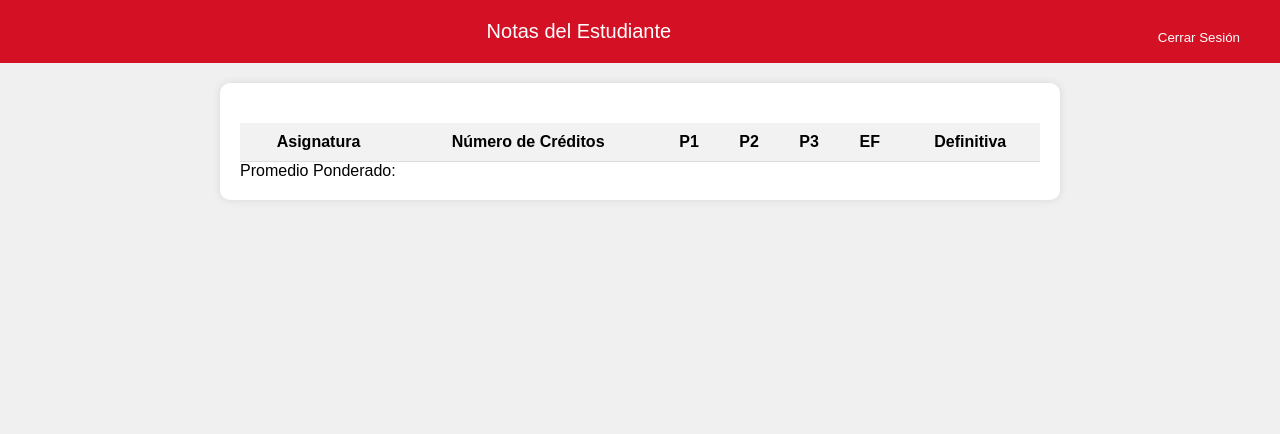
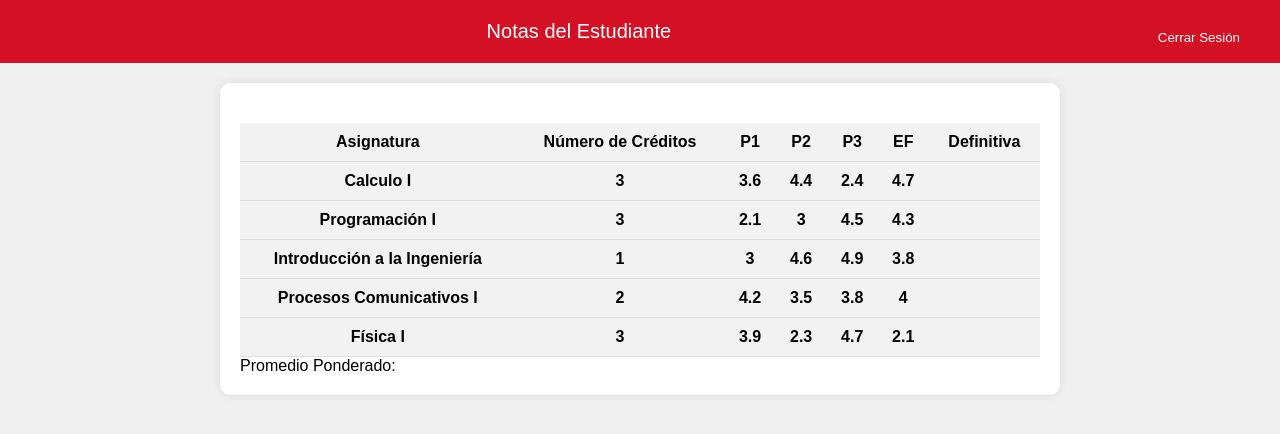
Before and after one commit to PapiDio/Previo1, a plain HTML site: page notas.html in a window 1280 px wide. Drawn offline with Linux system fonts and the light colour scheme; no server answers; sample sign-in values are in the browser's storage.

Commit message:
creacion de tablas y notas

```diff
--- a/notas.html
+++ b/notas.html
@@ -75,8 +75,50 @@
         </tr>
       </thead>
       <tbody>
-        <!-- Aquí se insertarán las filas de la tabla -->
+       <th>Calculo I</th>
+       <th>3</th>
+       <th>3.6</th>
+       <th>4.4</th>
+       <th>2.4</th>
+       <th>4.7</th>
+       <th></th>
       </tbody>
+      <tbody>
+        <th>Programación I</th>
+        <th>3</th>
+        <th>2.1</th>
+        <th>3</th>
+        <th>4.5</th>
+        <th>4.3</th>
+        <th></th>
+       </tbody>
+       <tbody>
+        <th>Introducción a la Ingeniería</th>
+        <th>1</th>
+        <th>3</th>
+        <th>4.6</th>
+        <th>4.9</th>
+        <th>3.8</th>
+        <th></th>
+       </tbody>
+       <tbody>
+        <th>Procesos Comunicativos I</th>
+        <th>2</th>
+        <th>4.2</th>
+        <th>3.5</th>
+        <th>3.8</th>
+        <th>4</th>
+        <th></th>
+       </tbody>
+       <tbody>
+        <th>Física I</th>
+        <th>3</th>
+        <th>3.9</th>
+        <th>2.3</th>
+        <th>4.7</th>
+        <th>2.1</th>
+        <th></th>
+       </tbody>
     </table>
     <div id="promedio-panel">
       Promedio Ponderado: <span id="promedio-ponderado"></span>
```
